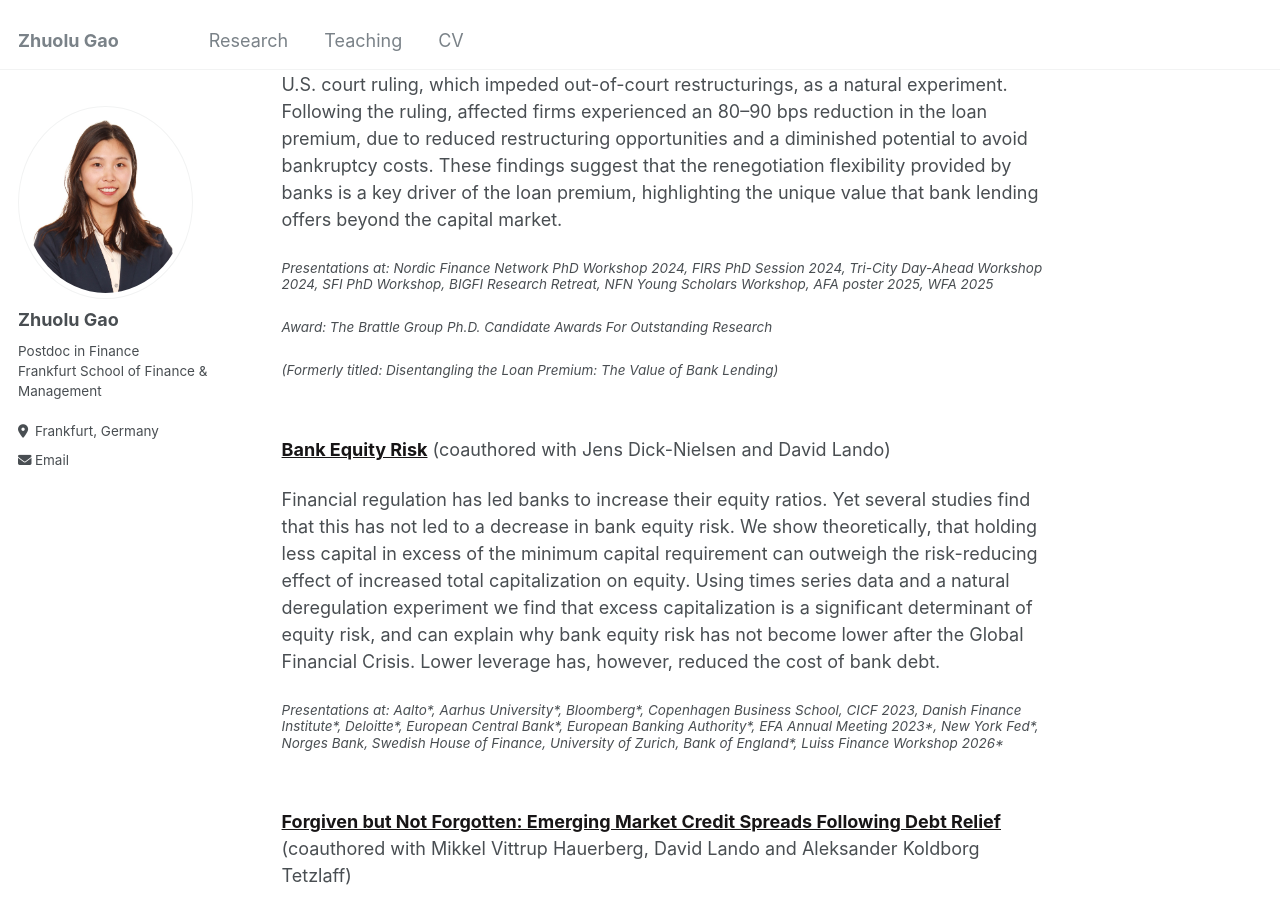
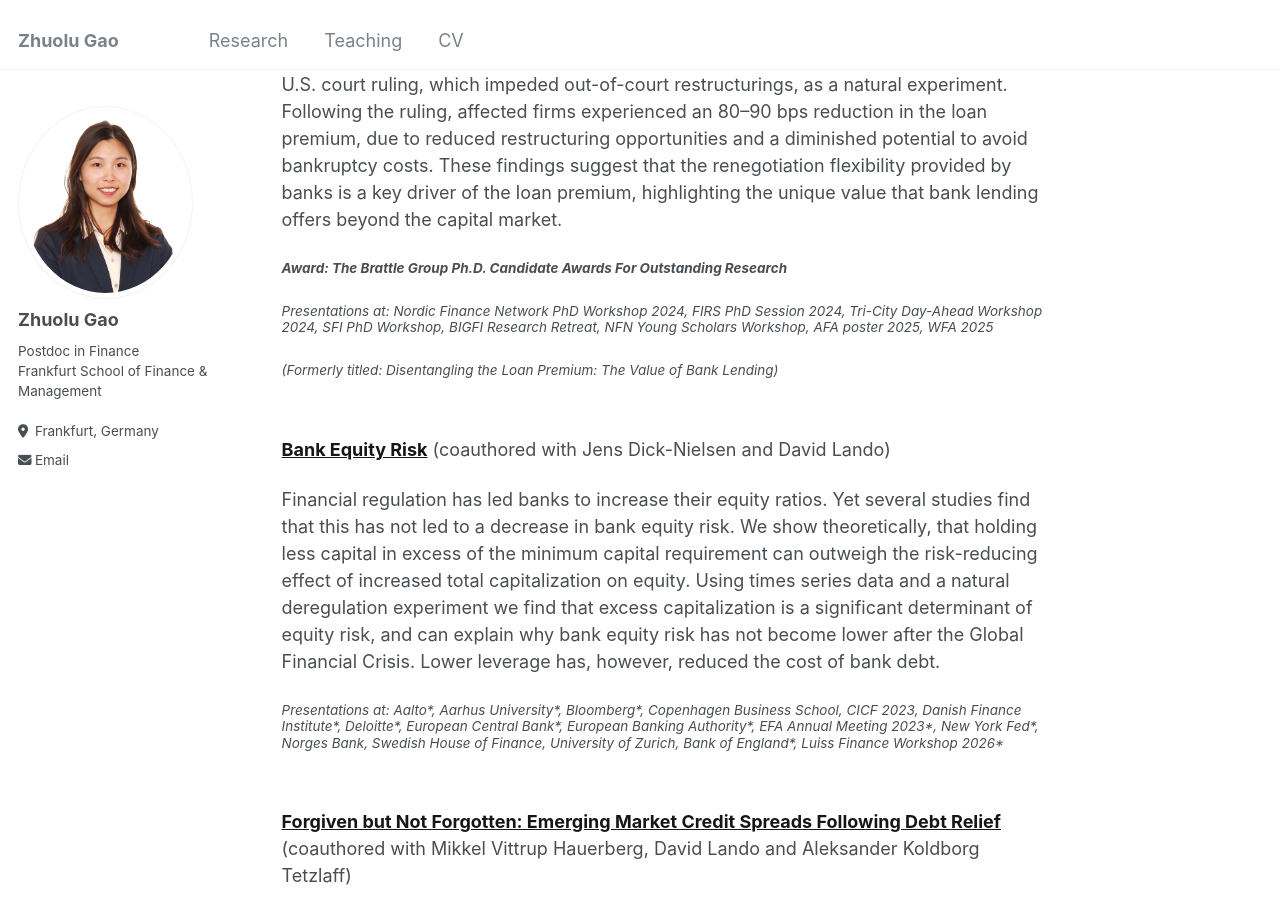
Before and after one commit to zhuolugao/zhuolugao.github.io, a Jekyll site: the page built from _pages/about.md, in a window 1280 px wide and 900 px high, scrolled down 1156 px. Built offline with Jekyll 4.4.1, drawn with Linux system fonts in a browser that asks for light colours.

```diff
--- a/_includes/working_papers.md
+++ b/_includes/working_papers.md
@@ -11,9 +11,9 @@ The on-the-run premium is one of the most widely studied phenomena in fixed-inco
 Firms borrowing from both banks and the corporate bond market pay a substantial premium on bank loans, raising questions about firms' bargaining power and banks' competition. In this paper, I show that a large portion of this premium compensates banks for facilitating out-of-court restructurings. I estimate the loan premium and use a 2014 U.S. court ruling, which impeded out-of-court restructurings, as a natural experiment. Following the ruling, affected firms experienced an 80–90 bps reduction in the loan premium, due to reduced restructuring opportunities and a diminished potential to avoid bankruptcy costs. These findings suggest that the renegotiation flexibility provided by banks is a key driver of the loan premium, highlighting the unique value that bank lending offers beyond the capital market.
 
 
+#### ***Award: The Brattle Group Ph.D. Candidate Awards For Outstanding Research***
+
 #### *Presentations at: Nordic Finance Network PhD Workshop 2024, FIRS PhD Session 2024, Tri-City Day-Ahead Workshop 2024, SFI PhD Workshop, BIGFI Research Retreat, NFN Young Scholars Workshop, AFA poster 2025, WFA 2025*
-
-#### *Award: The Brattle Group Ph.D. Candidate Awards For Outstanding Research*
 
 #### *(Formerly titled: Disentangling the Loan Premium: The Value of Bank Lending)*
 
@@ -33,7 +33,7 @@ Financial regulation has led banks to increase their equity ratios. Yet several
 
 We examine yield spreads of government debt issues from countries that have received large-scale debt relief through the Heavily Indebted Poor Countries (HIPC) program and the Multilateral Debt Relief Initiative (MDRI). Using data from more than 3,000 bond issues and after controlling for macroeconomic, political, and geographical factors, we find that HIPC governments pay an average yield spread premium of close to 1.5% on USD-denominated and non-USD-denominated bonds compared to similar countries which have not received relief. Markets seem to rationally anticipate a deterioration in the credit quality of relieved countries.
 
-#### *R&R at: Journal of Money, Credit and Banking*
+#### ***R&R at: Journal of Money, Credit and Banking***
 
 #### *Presentations at: Copenhagen Business School, BI Oslo (online)\*, ESADE Business School(online)\*, EFA Annual Meeting 2020 (online)\**
 
```
